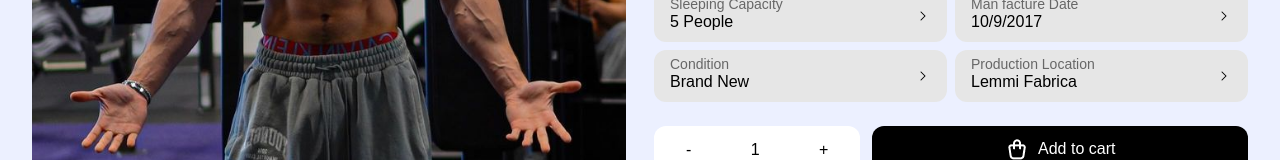
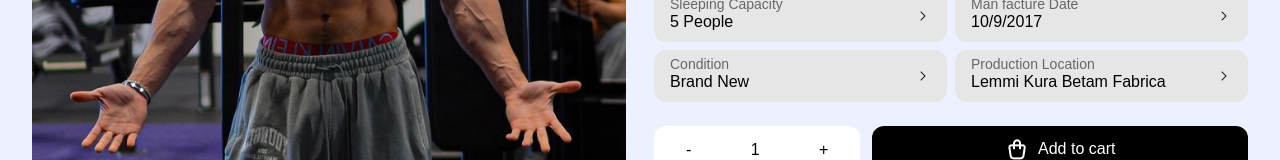
Before and after one commit to bikiyam/bikibuy, a Nuxt app: page /product in a window 1280 px wide. Shown: the part 337-497 px from the top of the page. Built offline with nearby package versions, Linux system fonts and the light colour scheme.

Commit message:
Lemmi Kura

```diff
--- a/pages/product.vue
+++ b/pages/product.vue
@@ -90,7 +90,7 @@
                     <div class="flex justify-between bg-[#e6e6e6] place-items-center px-4 py-2 rounded-xl w-full">
                         <div>
                             <h1 class=" text-sm text-[#676767] font-[500] leading-3">Production Location</h1>
-                            <h1 class=" text-[16px] text-black font-[500]">Lemmi Fabrica</h1>
+                            <h1 class=" text-[16px] text-black font-[500]">Lemmi Kura Betam Fabrica</h1>
                         </div>
                         <div>
                             <img src="../assets/images/sidearrow.png" alt="">
```
